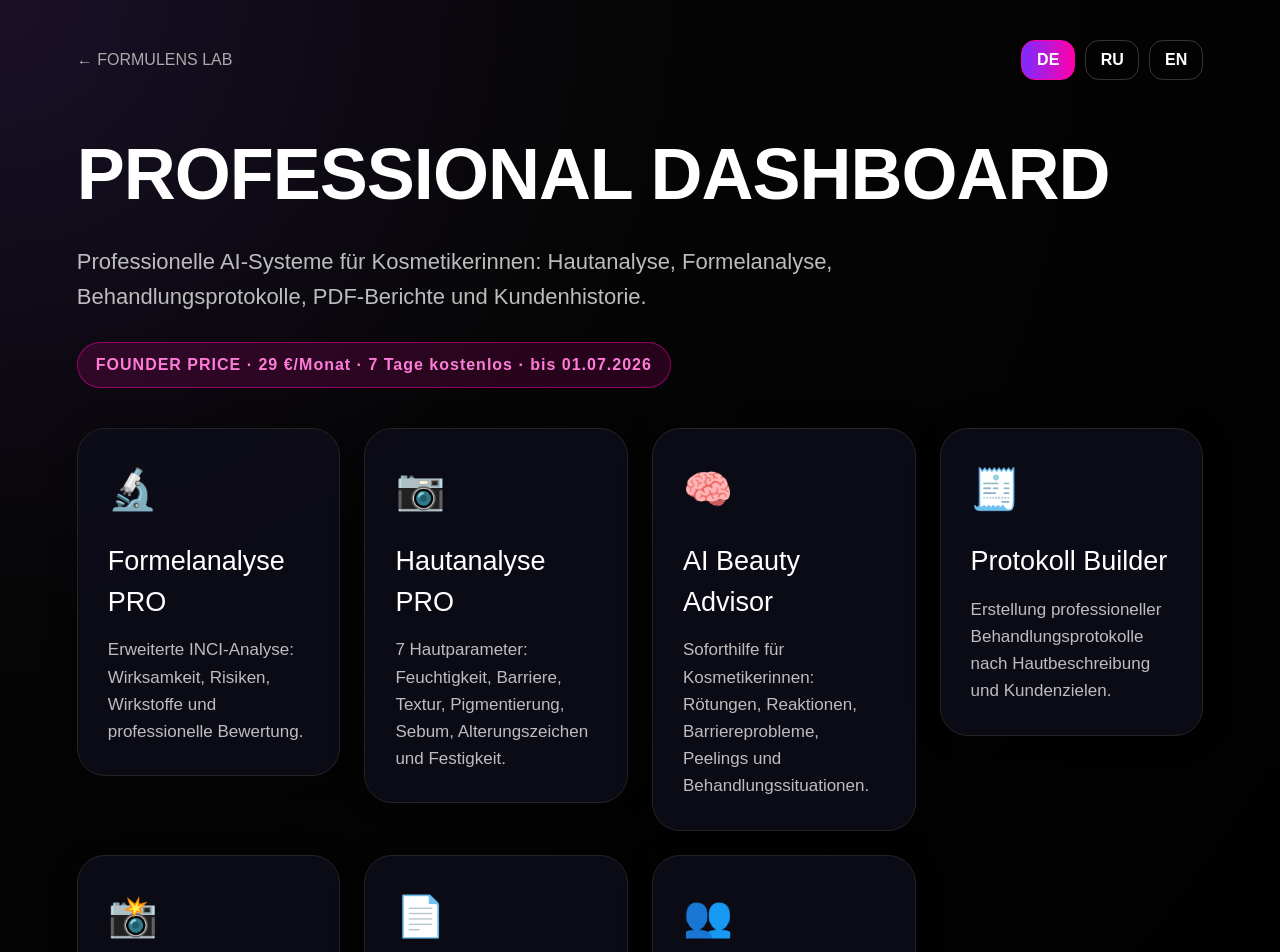
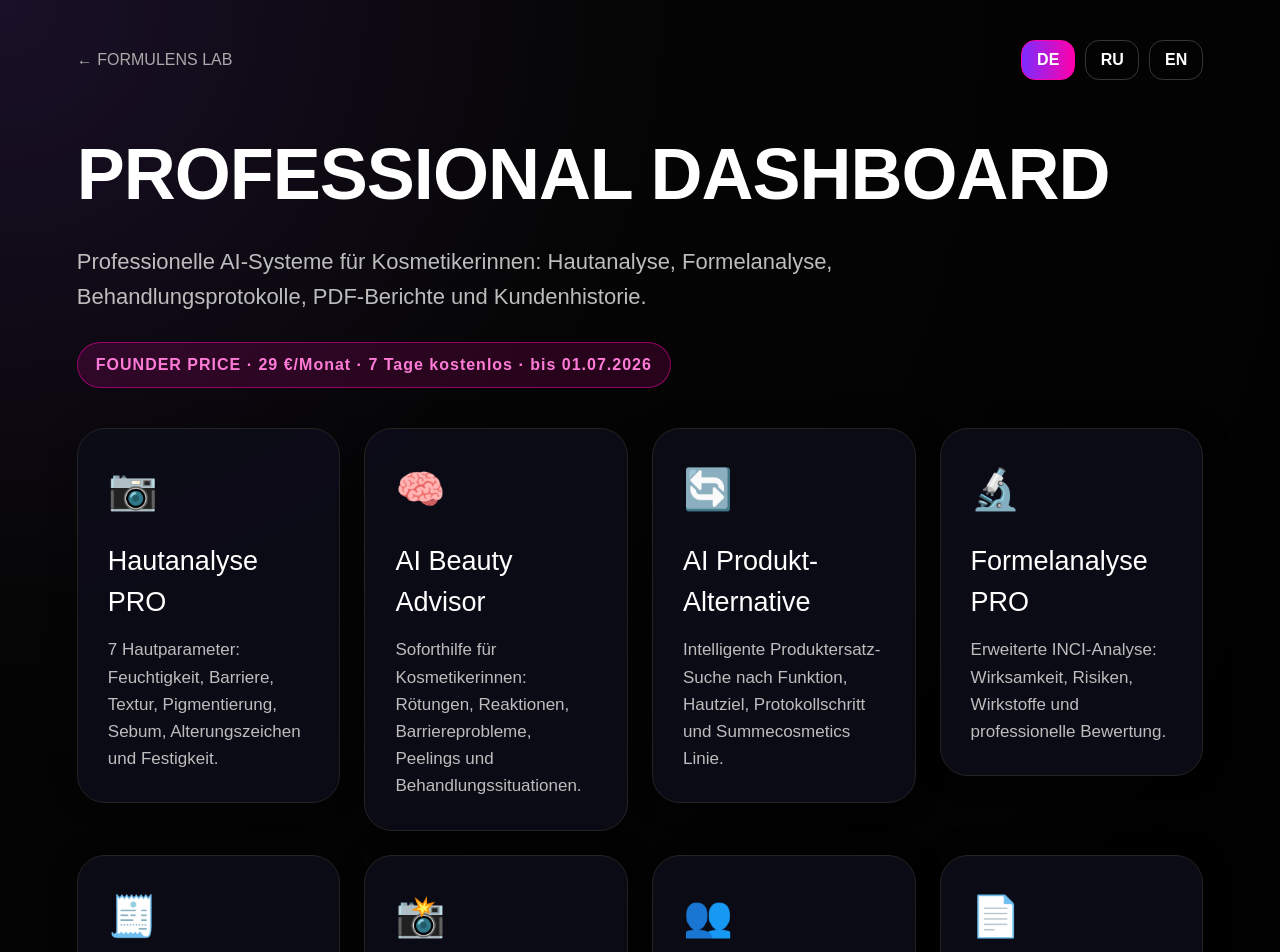
Before and after one commit to piladd-design/formulens-lab, a Next.js app: page /pro in a window 1280 px wide. Shown: the top 952 px of the page. Built offline with nearby package versions, Linux system fonts and the light colour scheme.

Commit message:
Update page.js

```diff
--- a/app/pro/page.js
+++ b/app/pro/page.js
@@ -11,10 +11,6 @@ const translations = {
       'Professionelle AI-Systeme für Kosmetikerinnen: Hautanalyse, Formelanalyse, Behandlungsprotokolle, PDF-Berichte und Kundenhistorie.',
     badge: 'FOUNDER PRICE · 29 €/Monat · 7 Tage kostenlos · bis 01.07.2026',
 
-    formula: 'Formelanalyse PRO',
-    formulaText:
-      'Erweiterte INCI-Analyse: Wirksamkeit, Risiken, Wirkstoffe und professionelle Bewertung.',
-
     skin: 'Hautanalyse PRO',
     skinText:
       '7 Hautparameter: Feuchtigkeit, Barriere, Textur, Pigmentierung, Sebum, Alterungszeichen und Festigkeit.',
@@ -22,6 +18,14 @@ const translations = {
     advisor: 'AI Beauty Advisor',
     advisorText:
       'Soforthilfe für Kosmetikerinnen: Rötungen, Reaktionen, Barriereprobleme, Peelings und Behandlungssituationen.',
+
+    alternatives: 'AI Produkt-Alternative',
+    alternativesText:
+      'Intelligente Produktersatz-Suche nach Funktion, Hautziel, Protokollschritt und Summecosmetics Linie.',
+
+    formula: 'Formelanalyse PRO',
+    formulaText:
+      'Erweiterte INCI-Analyse: Wirksamkeit, Risiken, Wirkstoffe und professionelle Bewertung.',
 
     protocol: 'Protokoll Builder',
     protocolText:
@@ -31,13 +35,13 @@ const translations = {
     photoProtocolText:
       'Kundenfoto → Analyse → Kabinenprotokoll → Homecare-Empfehlung.',
 
+    clients: 'Kundenhistorie',
+    clientsText:
+      'Kundenhistorie, Analysen, Behandlungen und Empfehlungen für Folgeconsultations.',
+
     reports: 'PDF-Berichte',
     reportsText:
       'Premium-Berichte für Kundinnen: Analyse, Strategie, Protokoll und Homecare.',
-
-    clients: 'Kundenhistorie',
-    clientsText:
-      'Kundenhistorie, Analysen, Behandlungen und Empfehlungen für Folgeconsultations.',
   },
 
   RU: {
@@ -47,17 +51,21 @@ const translations = {
       'Профессиональная AI-система для косметологов: анализ кожи, анализ формул, протоколы процедур, PDF-отчёты и история клиентов.',
     badge: 'FOUNDER PRICE · 29 €/месяц · 7 дней бесплатно · до 01.07.2026',
 
-    formula: 'Анализ формулы PRO',
-    formulaText:
-      'Расширенный анализ INCI-формул: эффективность, риски, активные компоненты и профессиональная оценка.',
-
     skin: 'Анализ кожи PRO',
     skinText:
       '7 параметров кожи: увлажнение, барьер, текстура, пигментация, себум, возрастные признаки и упругость.',
 
-    advisor: 'AI Beauty Advisor',
+    advisor: 'AI Консультант Косметолога',
     advisorText:
       'Быстрый AI-помощник для косметолога: покраснение, реакции после процедур, нарушение барьера, пилинги и сложные ситуации.',
+
+    alternatives: 'AI Подбор Альтернатив',
+    alternativesText:
+      'Подбор профессиональной замены по функции продукта, цели процедуры и линии Summecosmetics.',
+
+    formula: 'Анализ формулы PRO',
+    formulaText:
+      'Расширенный анализ INCI-формул: эффективность, риски, активные компоненты и профессиональная оценка.',
 
     protocol: 'Конструктор протоколов',
     protocolText:
@@ -67,13 +75,13 @@ const translations = {
     photoProtocolText:
       'Фото клиента → диагностика → кабинетный протокол → домашний уход.',
 
+    clients: 'История клиентов',
+    clientsText:
+      'История клиентов, анализов, процедур и рекомендаций для повторных консультаций.',
+
     reports: 'PDF-отчёты',
     reportsText:
       'Премиальные отчёты для клиента: диагностика, стратегия, протокол и домашний уход.',
-
-    clients: 'История клиентов',
-    clientsText:
-      'История клиентов, анализов, процедур и рекомендаций для повторных консультаций.',
   },
 
   EN: {
@@ -83,10 +91,6 @@ const translations = {
       'Professional AI system for beauty professionals: skin analysis, formula analysis, treatment protocols, PDF reports and client history.',
     badge: 'FOUNDER PRICE · 29 €/month · 7 days free · until 01.07.2026',
 
-    formula: 'Formula Analyzer PRO',
-    formulaText:
-      'Advanced INCI analysis: effectiveness, risks, active ingredients and professional evaluation.',
-
     skin: 'Skin Analysis PRO',
     skinText:
       '7 skin parameters: hydration, barrier, texture, pigmentation, sebum, aging signs and firmness.',
@@ -94,6 +98,14 @@ const translations = {
     advisor: 'AI Beauty Advisor',
     advisorText:
       'Instant support for beauty professionals: redness, reactions, barrier issues, peels and treatment situations.',
+
+    alternatives: 'AI Product Alternative',
+    alternativesText:
+      'Professional replacement finder based on function, skin goal, protocol step and Summecosmetics line.',
+
+    formula: 'Formula Analyzer PRO',
+    formulaText:
+      'Advanced INCI analysis: effectiveness, risks, active ingredients and professional evaluation.',
 
     protocol: 'Protocol Builder',
     protocolText:
@@ -103,13 +115,13 @@ const translations = {
     photoProtocolText:
       'Client photo → analysis → treatment protocol → homecare recommendation.',
 
+    clients: 'Client History',
+    clientsText:
+      'Client history, analyses, treatments and recommendations for follow-up consultations.',
+
     reports: 'PDF Reports',
     reportsText:
       'Premium client reports: analysis, strategy, treatment protocol and homecare.',
-
-    clients: 'Client History',
-    clientsText:
-      'Client history, analyses, treatments and recommendations for follow-up consultations.',
   },
 }
 
@@ -217,13 +229,6 @@ export default function ProDashboard() {
           }}
         >
           <ServiceCard
-            href="/pro/formula"
-            icon="🔬"
-            title={t.formula}
-            text={t.formulaText}
-          />
-
-          <ServiceCard
             href="/pro/skin"
             icon="📷"
             title={t.skin}
@@ -235,6 +240,20 @@ export default function ProDashboard() {
             icon="🧠"
             title={t.advisor}
             text={t.advisorText}
+          />
+
+          <ServiceCard
+            href="/pro/alternatives"
+            icon="🔄"
+            title={t.alternatives}
+            text={t.alternativesText}
+          />
+
+          <ServiceCard
+            href="/pro/formula"
+            icon="🔬"
+            title={t.formula}
+            text={t.formulaText}
           />
 
           <ServiceCard
@@ -252,17 +271,17 @@ export default function ProDashboard() {
           />
 
           <ServiceCard
+            href="/pro/clients"
+            icon="👥"
+            title={t.clients}
+            text={t.clientsText}
+          />
+
+          <ServiceCard
             href="/pro/reports"
             icon="📄"
             title={t.reports}
             text={t.reportsText}
-          />
-
-          <ServiceCard
-            href="/pro/clients"
-            icon="👥"
-            title={t.clients}
-            text={t.clientsText}
           />
         </div>
       </div>
```
